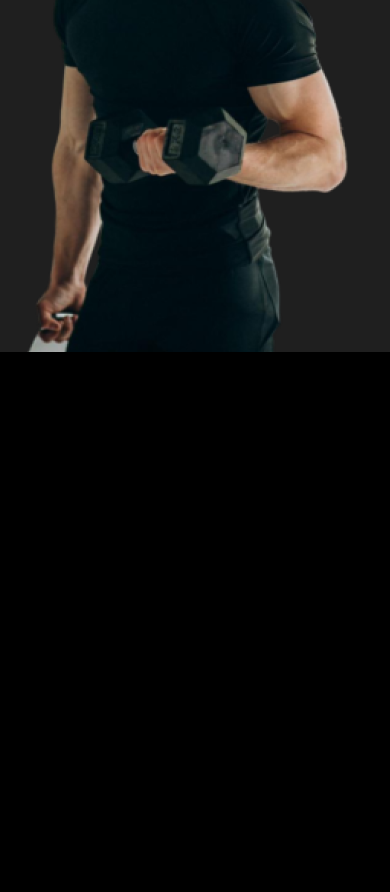
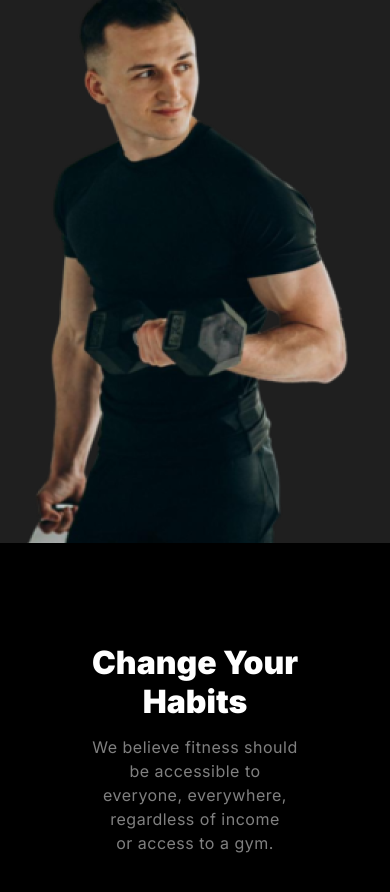
Before and after one commit to joynul24/Fitness-Website, a plain HTML site: page index.html in a window 390 px wide. Shown: the part 826-1718 px from the top of the page. Before the commit the page ends 1178 px from the top, so only its background shows below. Drawn offline with Linux system fonts and the light colour scheme.

Commit message:
added habit text-section

```diff
--- a/index.html
+++ b/index.html
@@ -53,7 +53,14 @@
           </div>
     </header>
     <!-- main part start -->
-    <main></main>
+    <main>
+        <section class="habits-container">
+            <div class="habbit-text">
+                <h2 class="section-title">Change Your Habits</h2>
+                <p class="common-description">We believe fitness should be accessible to everyone, everywhere, regardless of income <br> or access to a gym.</p>
+            </div>
+        </section>
+    </main>
     <!-- footer part start -->
      <footer></footer>
 </body>
--- a/styles/style.css
+++ b/styles/style.css
@@ -18,6 +18,12 @@
 
 .color-primary {
     color: #E6533C;
+}
+
+.section-title {
+    font-size: 3rem;
+    font-weight: 900;
+    margin-bottom: 14px;
 }
 
 .btn-primary {
@@ -168,6 +174,19 @@
     border: 1px solid #fff;
 }
 
+/* main related styles */
+
+main {
+    max-width: 90%;
+    margin: 6.25rem auto;
+}
+
+/* habit section styles */
+.habbit-text {
+    max-width: 60%;
+    margin: 0 auto;
+    text-align: center;
+}
 
 
 
@@ -191,22 +210,22 @@
         flex-direction: column;
     }
 
-    .banner-title{
+    .banner-title {
         font-size: 3rem;
     }
 
-    /* .banner-btns {
+    .banner-btns {
+        flex-direction: column;
+    }
 
-    } */
+    .banner-btns button {
+        margin-bottom: 10px;
+    }
 
     .banner-img {
         display: flex;
         justify-content: center;
         width: 100%;
-    }
-
-    .banner-img img {
-        /* width: 100%; */
     }
 
     .workout-video {
@@ -216,4 +235,11 @@
     .Video-tutorial {
         display: none;
     }
+    /* habit section */
+    .habbit-text {
+        width: 100%;
+    }
+    .habbit-text h2 {
+        font-size: 2rem;
+    }
 }
```
